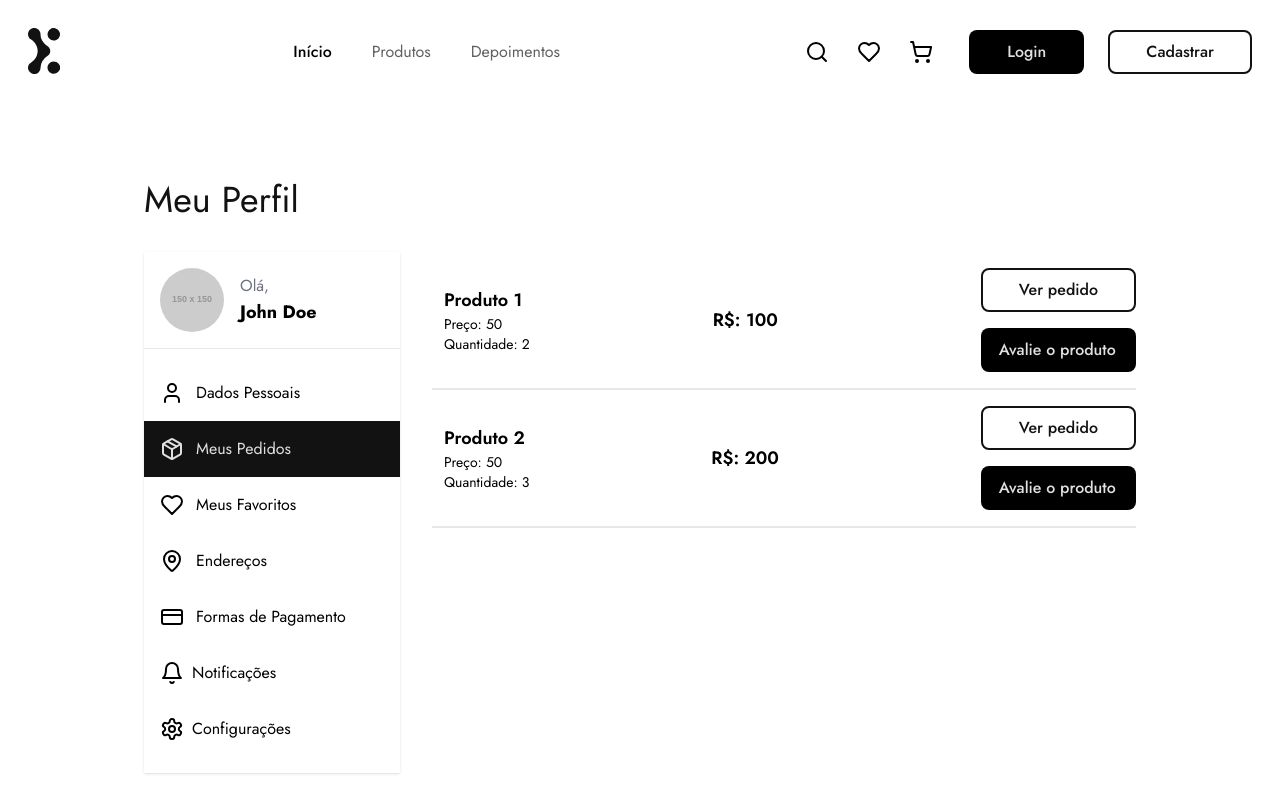
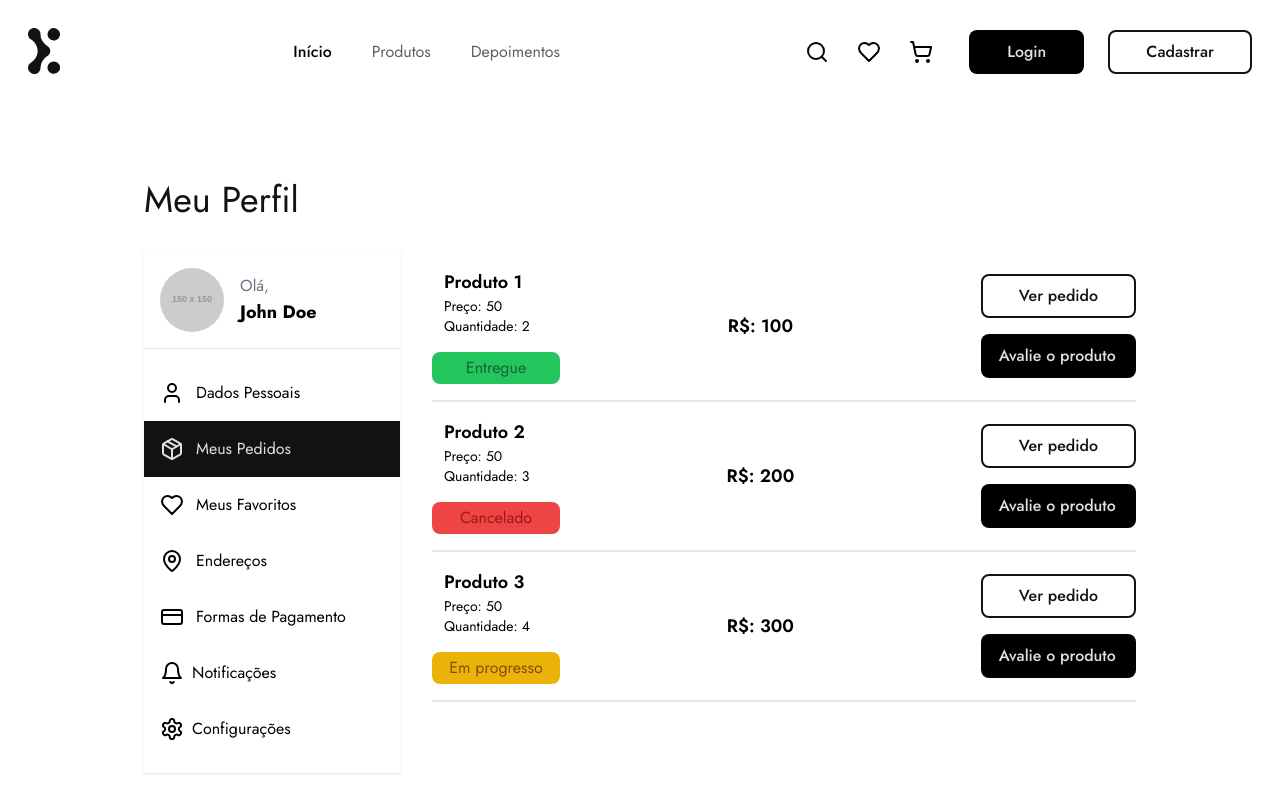
Before and after one commit to vemser/vemser-vs13-projeto-tshirt-ecomerce-front, a React (Vite) app: page /profile/orders in a window 1280 px wide. Shown: the top 800 px of the page. Built offline with nearby package versions, Linux system fonts and the light colour scheme.

Commit message:
:hammer: refact: adjusts client and orders components

```diff
--- a/src/components/ClientOrders/ClientOrders.tsx
+++ b/src/components/ClientOrders/ClientOrders.tsx
@@ -35,7 +35,7 @@ export default function ClientOrders() {
       id: 2,
       date: '10/10/2021',
       total: 200,
-      status: 'Entregue',
+      status: 'Cancelado',
       products: [
         {
           id: 1,
@@ -51,12 +51,32 @@ export default function ClientOrders() {
         },
       ],
     },
+    {
+      id: 3,
+      date: '10/10/2021',
+      total: 300,
+      status: 'Em progresso',
+      products: [
+        {
+          id: 1,
+          name: 'Produto 3',
+          price: 50,
+          quantity: 4,
+        },
+        {
+          id: 2,
+          name: 'Produto 2',
+          price: 50,
+          quantity: 2,
+        },
+      ],
+    },
   ];
 
   return (
     <>
       {ordersClient.map((order: Order) => (
-        <Orders key={order.id} products={order.products} />
+        <Orders key={order.id} order={order} />
       ))}
     </>
   );
--- a/src/components/Orders/Orders.tsx
+++ b/src/components/Orders/Orders.tsx
@@ -1,17 +1,21 @@
 import { Link } from 'react-router-dom';
-import { Product } from '../ClientOrders/ClientOrders';
+import { Order } from '../ClientOrders/ClientOrders';
+import StatusOrder from '../StatusOrder/StatusOrder';
 
-export default function Orders({ products }: { products: Product[] }) {
+export default function Orders({ order }: { order: Order }) {
   return (
     <div className="width-1/2 flex justify-between items-center border-b-2 border-gray-200 py-4">
       <div className="width-1/2">
-        <h2 className="text-lg font-semibold ps-3">{products[0].name}</h2>
-        <p className="text-sm ps-3">Preço: {products[0].price}</p>
-        <p className="text-sm ps-3">Quantidade: {products[0].quantity}</p>
+        <h2 className="text-lg font-semibold ps-3">{order.products[0].name}</h2>
+        <p className="text-sm ps-3">Preço: {order.products[0].price}</p>
+        <p className="text-sm ps-3">Quantidade: {order.products[0].quantity}</p>
+        <div className="mt-4">
+          <StatusOrder status={order.status} />
+        </div>
       </div>
       <div className="text-lg font-semibold">
         R$:{' '}
-        {products.reduce(
+        {order.products.reduce(
           (acc, product) => acc + product.price * product.quantity,
           0
         )}
```
